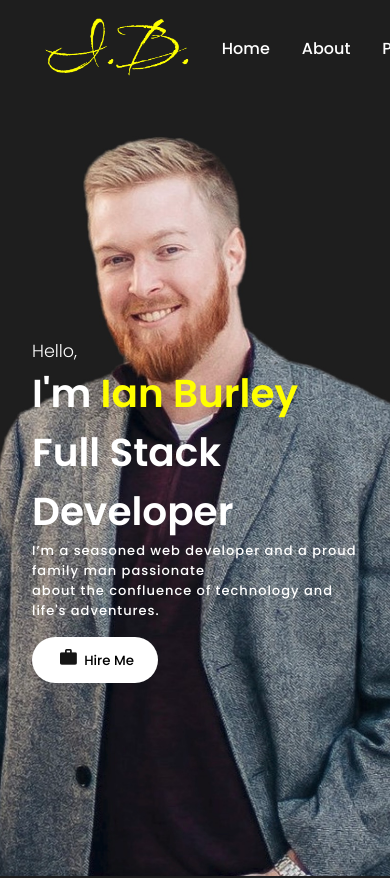
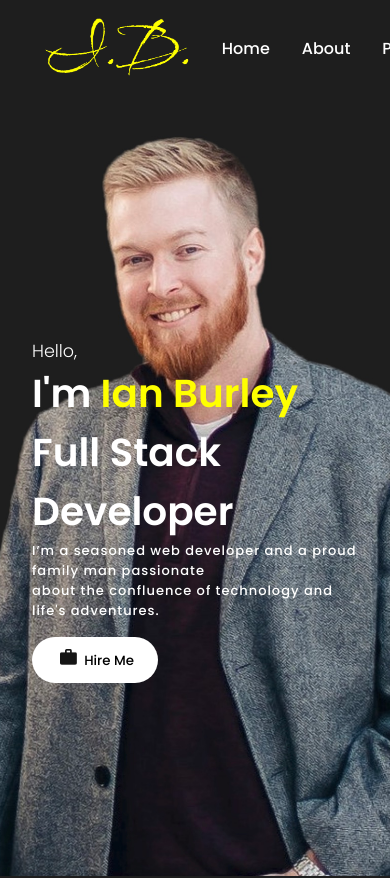
Before and after one commit to iburley33/bww-portfolio, a React (Create React App) app: page / in a window 390 px wide. Shown: the top 878 px of the page. Built offline with nearby package versions, Linux system fonts and the light colour scheme.

Commit message:
intro responsiveness

```diff
--- a/src/components/intro/intro.css
+++ b/src/components/intro/intro.css
@@ -66,7 +66,7 @@
 
 @media screen and (max-width:840px) {
     .bg {
-        right: -5vw;
+        right: -18vw;
 
     }
     .introContent {
@@ -77,9 +77,9 @@
     }
 }
 
-@media screen and (max-width:720px) {
+@media screen and (max-width:520px) {
     .bg {
-        right: -25vw;
+        right: -30vw;
 
 
     }
```
